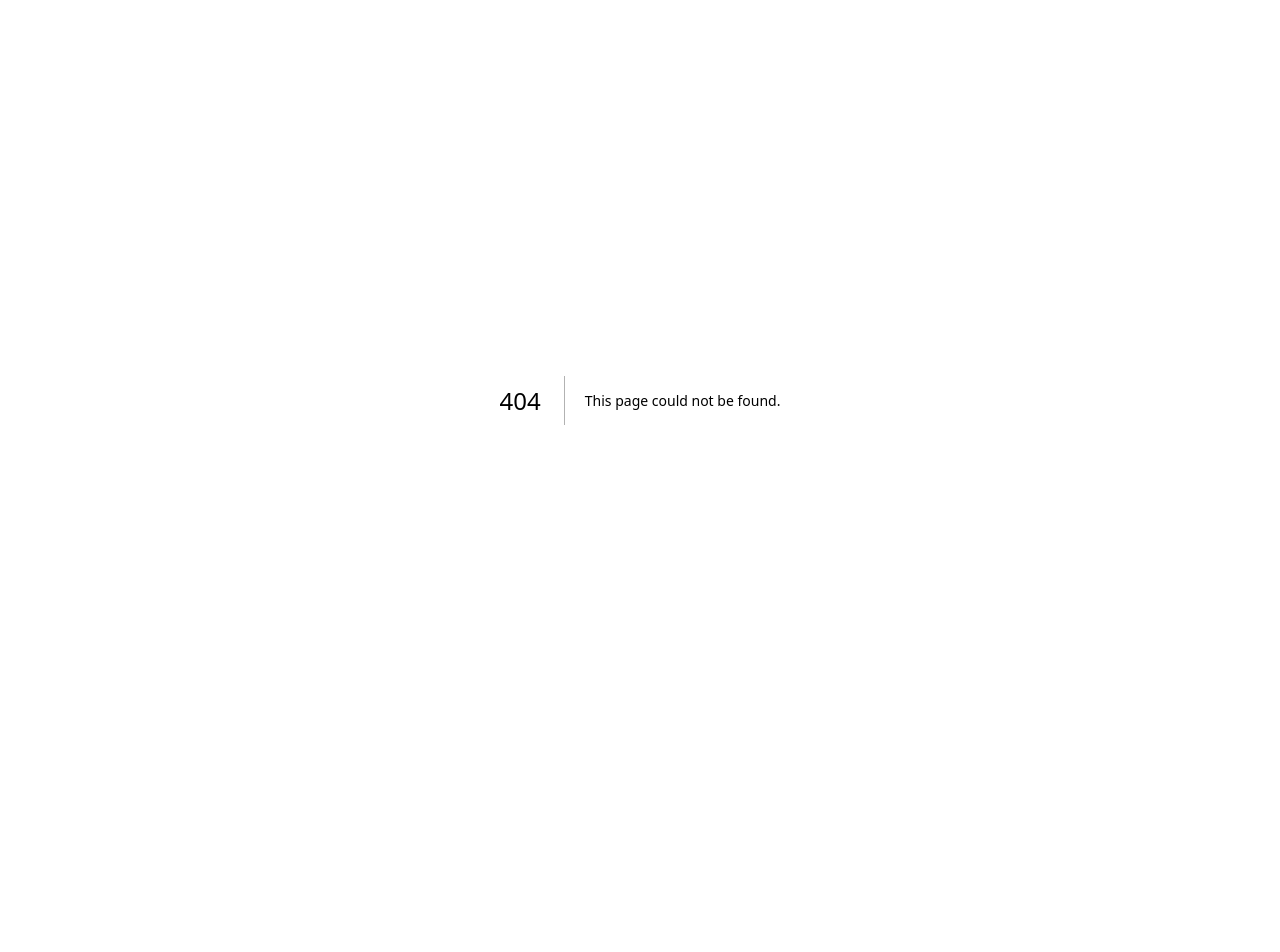
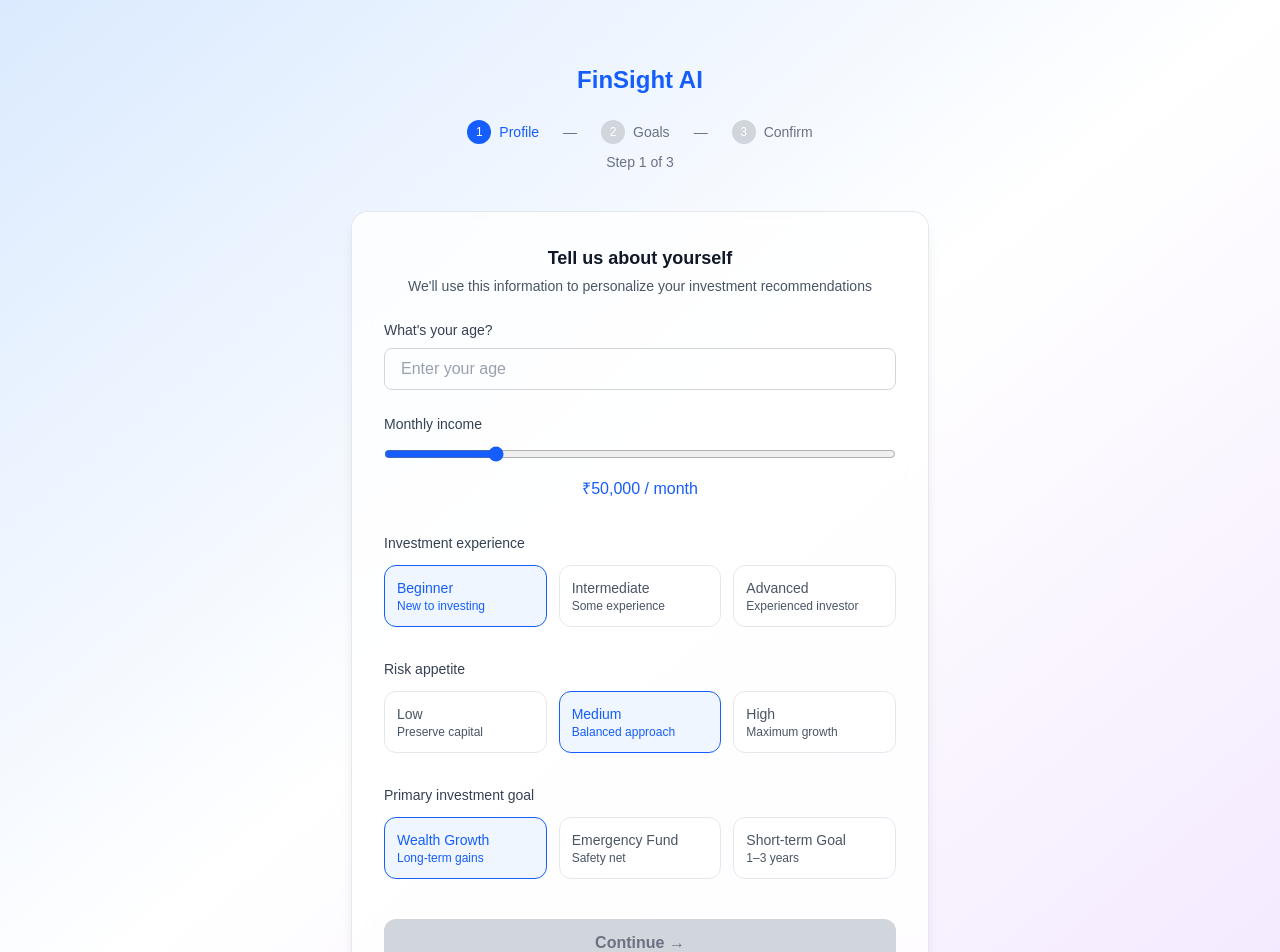
Before and after one commit to garimachauhan-0310/FinSight-AI, a Next.js app in the folder Frontend/my-app/: page /onboarding in a window 1280 px wide. Before the commit this address had no page. Shown: the top 952 px of the page. Before the commit the page ends 800 px from the top, so only its background shows below. Built offline with nearby package versions, Linux system fonts and the light colour scheme.

Commit message:
feat: implementing onboarding profile page UI

```diff
--- /dev/null
+++ b/Frontend/my-app/src/app/onboarding/page.tsx
@@ -0,0 +1,184 @@
+"use client";
+
+import { useState } from "react";
+
+export default function OnboardingProfile() {
+  const [income, setIncome] = useState(50000);
+  const [experience, setExperience] = useState("Beginner");
+  const [risk, setRisk] = useState("Medium");
+  const [goal, setGoal] = useState("Wealth Growth");
+
+  return (
+    <main className="min-h-screen bg-gradient-to-br from-blue-100 via-white to-purple-100 px-6 py-16">
+      {/* Header */}
+      <div className="text-center mb-10">
+        <h1 className="text-2xl font-semibold text-blue-600">FinSight AI</h1>
+
+        {/* Step Indicator */}
+        <div className="mt-6 flex justify-center items-center gap-6 text-sm text-gray-500">
+          <div className="flex items-center gap-2 font-medium text-blue-600">
+            <span className="flex h-6 w-6 items-center justify-center rounded-full bg-blue-600 text-white text-xs">
+              1
+            </span>
+            Profile
+          </div>
+          <span>—</span>
+          <div className="flex items-center gap-2">
+            <span className="flex h-6 w-6 items-center justify-center rounded-full bg-gray-300 text-white text-xs">
+              2
+            </span>
+            Goals
+          </div>
+          <span>—</span>
+          <div className="flex items-center gap-2">
+            <span className="flex h-6 w-6 items-center justify-center rounded-full bg-gray-300 text-white text-xs">
+              3
+            </span>
+            Confirm
+          </div>
+        </div>
+
+        <p className="mt-2 text-sm text-gray-500">Step 1 of 3</p>
+      </div>
+
+      {/* Card */}
+      <div className="mx-auto max-w-xl rounded-2xl bg-white/80 backdrop-blur p-8 shadow-lg ring-1 ring-gray-200">
+        <h2 className="text-lg font-semibold text-gray-900 text-center">
+          Tell us about yourself
+        </h2>
+        <p className="mt-1 text-center text-sm text-gray-600">
+          We'll use this information to personalize your investment
+          recommendations
+        </p>
+
+        {/* Age */}
+        <div className="mt-6">
+          <label className="block text-sm font-medium text-gray-700">
+            What's your age?
+          </label>
+          <input
+            type="number"
+            min={18}
+            placeholder="Enter your age"
+            className="mt-2 w-full rounded-lg border border-gray-300 px-4 py-2 text-gray-900 placeholder-gray-400 focus:border-blue-500 focus:outline-none"
+          />
+        </div>
+
+        {/* Income Slider */}
+        <div className="mt-6">
+          <label className="block text-sm font-medium text-gray-700">
+            Monthly income
+          </label>
+          <input
+            type="range"
+            min={10000}
+            max={200000}
+            step={5000}
+            value={income}
+            onChange={(e) => setIncome(Number(e.target.value))}
+            className="mt-3 w-full accent-blue-600"
+          />
+          <p className="mt-2 text-center text-blue-600 font-medium">
+            ₹{income.toLocaleString()} / month
+          </p>
+        </div>
+
+        {/* Investment Experience */}
+        <div className="mt-8">
+          <p className="text-sm font-medium text-gray-700">
+            Investment experience
+          </p>
+
+          <div className="mt-3 grid grid-cols-3 gap-3">
+            {["Beginner", "Intermediate", "Advanced"].map((level) => (
+              <button
+                key={level}
+                onClick={() => setExperience(level)}
+                className={`rounded-xl border px-3 py-3 text-left text-sm transition ${
+                  experience === level
+                    ? "border-blue-600 bg-blue-50 text-blue-600"
+                    : "border-gray-200 bg-white text-gray-600 hover:border-gray-300"
+                }`}
+              >
+                <p className="font-medium">{level}</p>
+                <p className="text-xs">
+                  {level === "Beginner"
+                    ? "New to investing"
+                    : level === "Intermediate"
+                    ? "Some experience"
+                    : "Experienced investor"}
+                </p>
+              </button>
+            ))}
+          </div>
+        </div>
+
+        {/* Risk Appetite */}
+        <div className="mt-8">
+          <p className="text-sm font-medium text-gray-700">Risk appetite</p>
+
+          <div className="mt-3 grid grid-cols-3 gap-3">
+            {["Low", "Medium", "High"].map((level) => (
+              <button
+                key={level}
+                onClick={() => setRisk(level)}
+                className={`rounded-xl border px-3 py-3 text-left text-sm transition ${
+                  risk === level
+                    ? "border-blue-600 bg-blue-50 text-blue-600"
+                    : "border-gray-200 bg-white text-gray-600 hover:border-gray-300"
+                }`}
+              >
+                <p className="font-medium">{level}</p>
+                <p className="text-xs">
+                  {level === "Low"
+                    ? "Preserve capital"
+                    : level === "Medium"
+                    ? "Balanced approach"
+                    : "Maximum growth"}
+                </p>
+              </button>
+            ))}
+          </div>
+        </div>
+
+        {/* Primary Goal */}
+        <div className="mt-8">
+          <p className="text-sm font-medium text-gray-700">
+            Primary investment goal
+          </p>
+
+          <div className="mt-3 grid grid-cols-3 gap-3">
+            {["Wealth Growth", "Emergency Fund", "Short-term Goal"].map((g) => (
+              <button
+                key={g}
+                onClick={() => setGoal(g)}
+                className={`rounded-xl border px-3 py-3 text-left text-sm transition ${
+                  goal === g
+                    ? "border-blue-600 bg-blue-50 text-blue-600"
+                    : "border-gray-200 bg-white text-gray-600 hover:border-gray-300"
+                }`}
+              >
+                <p className="font-medium">{g}</p>
+                <p className="text-xs">
+                  {g === "Wealth Growth"
+                    ? "Long-term gains"
+                    : g === "Emergency Fund"
+                    ? "Safety net"
+                    : "1–3 years"}
+                </p>
+              </button>
+            ))}
+          </div>
+        </div>
+
+        {/* Continue */}
+        <button
+          disabled
+          className="mt-10 w-full rounded-xl bg-gray-300 py-3 text-gray-500 font-semibold cursor-not-allowed"
+        >
+          Continue →
+        </button>
+      </div>
+    </main>
+  );
+}
```
